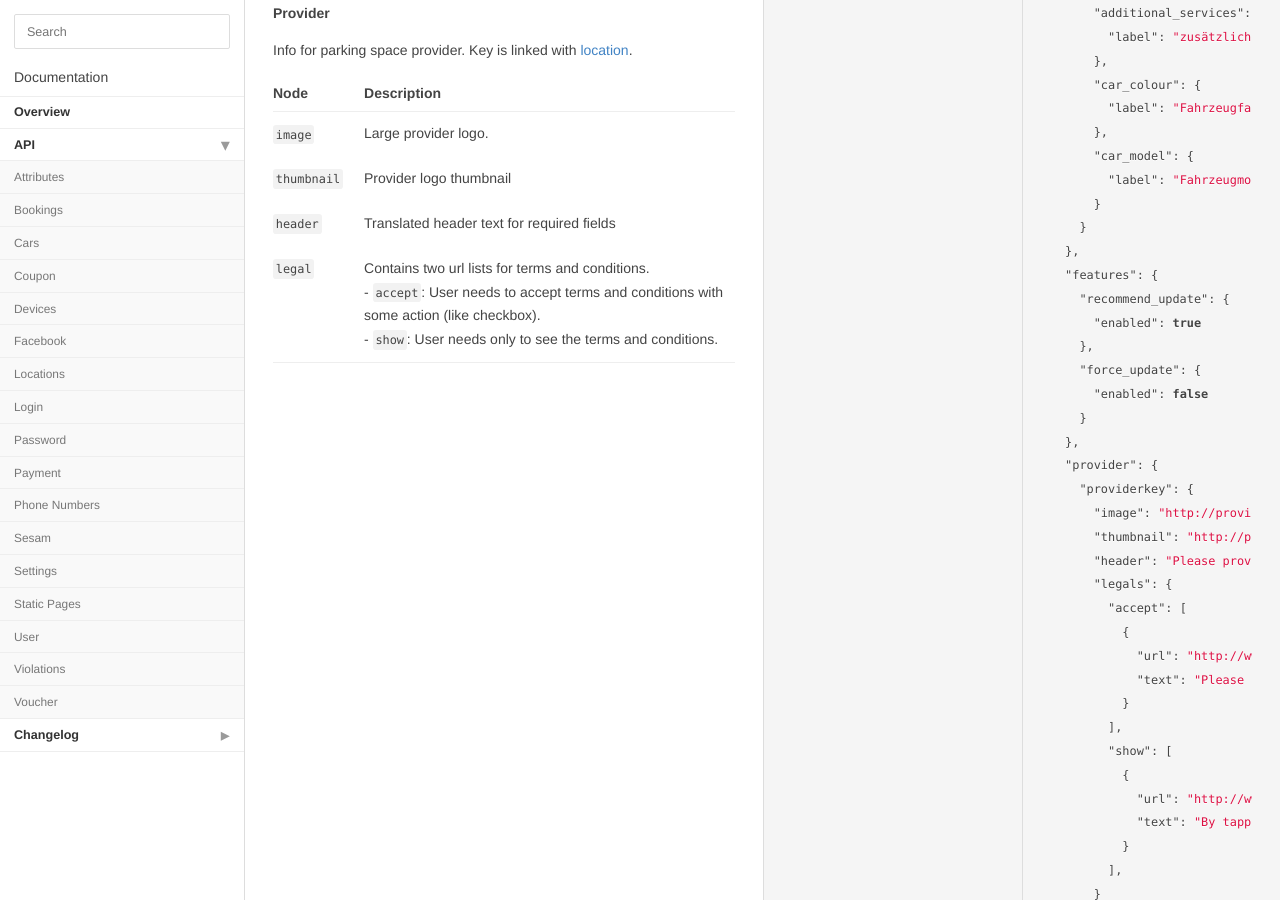
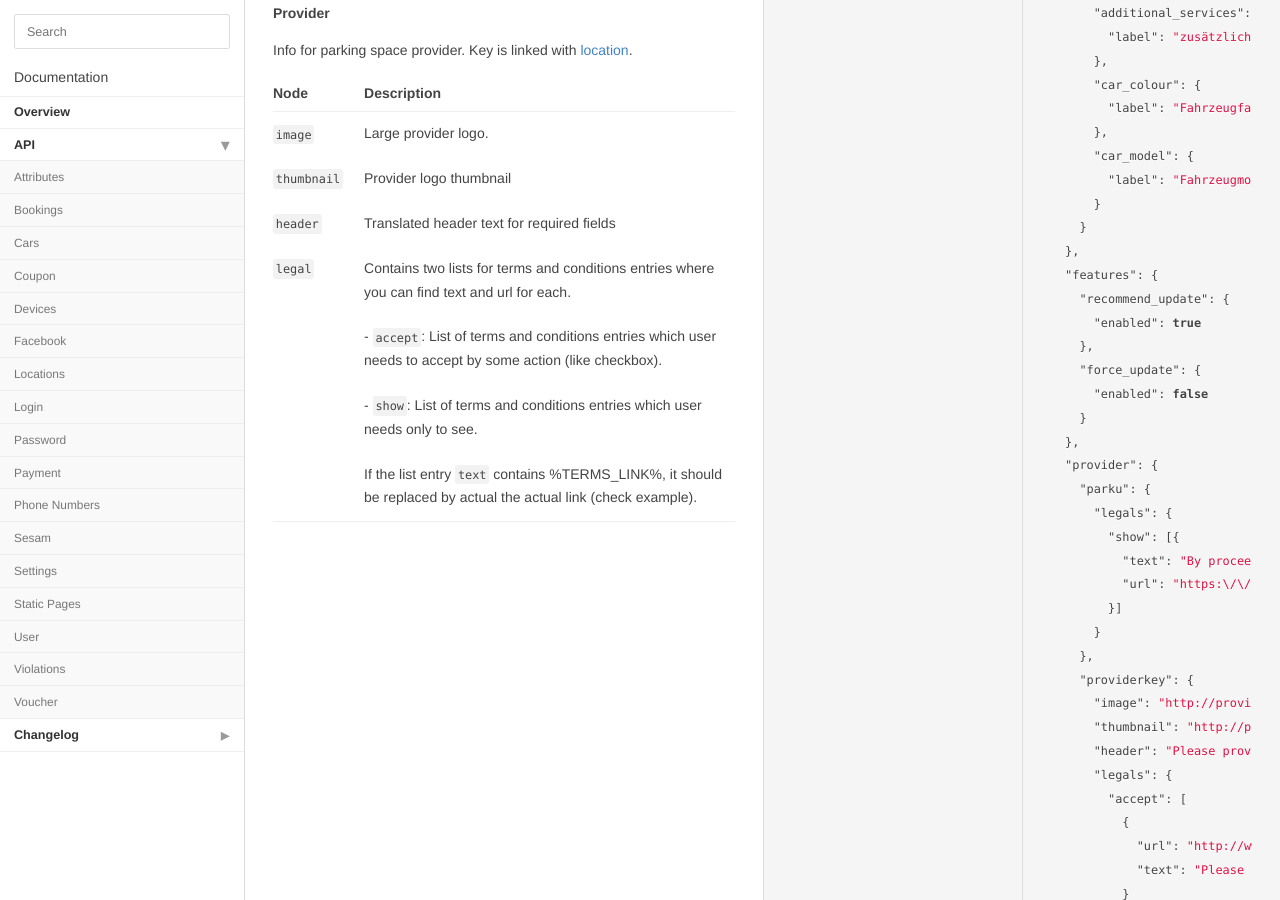
Before and after one commit to parku/docs, a Jekyll site: the page built from api/settings.md, in a window 1280 px wide and 900 px high, scrolled down 2230 px. Built offline with Jekyll 4.4.1, drawn with Linux system fonts in a browser that asks for light colours; Markdown is read by kramdown in place of the engine named in the settings.

Commit message:
DEV-357 / DEV-409 - Updated provider info and added terms and conditions text to top of bookings page

```diff
--- a/api/settings.md
+++ b/api/settings.md
@@ -109,6 +109,14 @@
     }
   },
   "provider": {
+    "parku": {
+      "legals": {
+        "show": [{
+          "text": "By proceeding further you hereby acknowledge and agree the %TERMS_LINK% of ParkU.",
+          "url": "https:\/\/parku.de\/terms\/"
+        }]
+      }
+    },
     "providerkey": {
       "image": "http://provider/image.png",
       "thumbnail": "http://provider/thumbnail.png",
@@ -210,7 +218,10 @@
 `image`     | Large provider logo.
 `thumbnail` | Provider logo thumbnail
 `header`    | Translated header text for required fields
-`legal`     | Contains two url lists for terms and conditions. <br>- `accept`: User needs to accept terms and conditions with some action (like checkbox).  <br>- `show`: User needs only to see the terms and conditions.
+`legal`     | Contains two lists for terms and conditions entries where you can find text and url for each.
+            |  - `accept`: List of terms and conditions entries which user needs to accept by some action (like checkbox).
+            |  - `show`: List of terms and conditions entries which user needs only to see.
+            | If the list entry `text` contains %TERMS_LINK%, it should be replaced by actual the actual link (check example).
 
 
 ## Enable or disable notification
```
Also changed, not shown: api/bookings.md (+2 -0 lines), api/locations.md (+1 -2 lines), changelog.md.
